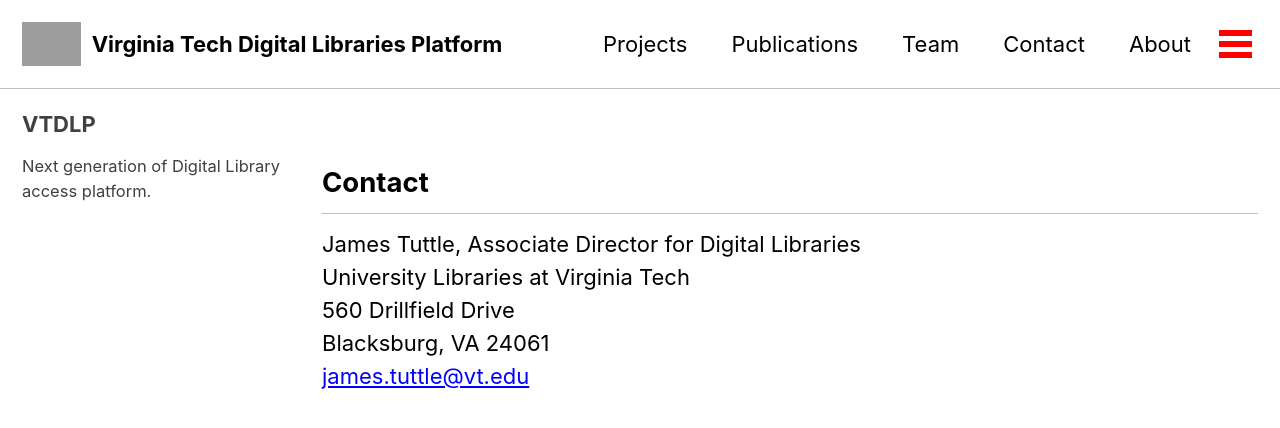
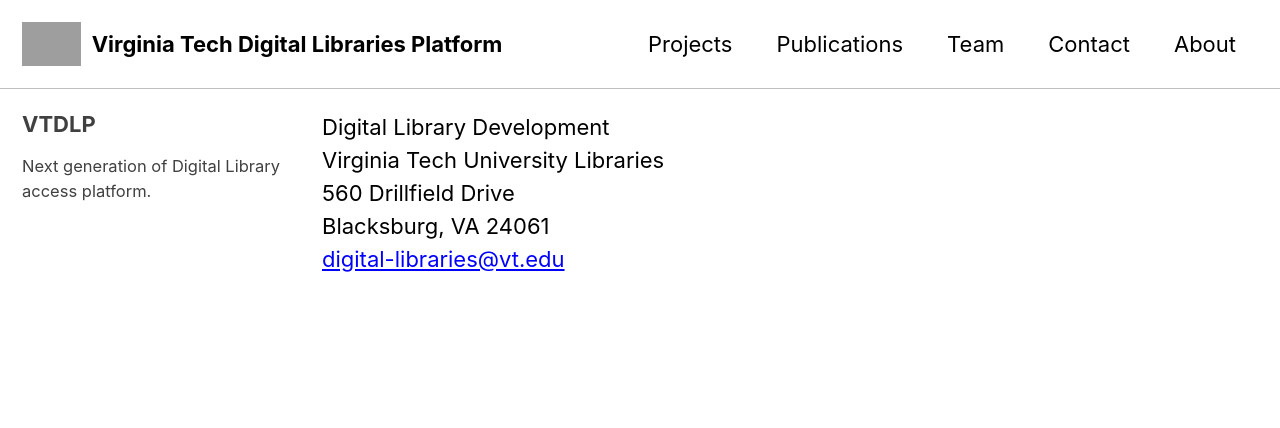
Before and after one commit to vt-digital-libraries-platform/vt-digital-libraries-platform.github.io, a Jekyll site: the page built from contact/index.md, in a window 1280 px wide and 900 px high. Shown: the top 428 px of the window. Built offline with Jekyll 4.4.1, drawn with Linux system fonts in a browser that asks for light colours; cached includes are drawn as plain includes; nearby versions of some CDN libraries; grey boxes are pictures that could not be loaded.

Commit message:
Updated contact info &  Tingting's email, removed quickstart link and duplicate headings on page

```diff
--- a/_data/navigation.yml
+++ b/_data/navigation.yml
@@ -10,8 +10,6 @@
     url: /contact/
   - title: "About"
     url: /about/
-  - title: "Quick-Start"
-    url: https://mmistakes.github.io/minimal-mistakes/docs/quick-start-guide/
 
 
   # - title: "Sample Posts"
--- a/contact/index.md
+++ b/contact/index.md
@@ -4,10 +4,8 @@
 author_profile: true
 ---
 
-## Contact
-
-James Tuttle, Associate Director for Digital Libraries
-University Libraries at Virginia Tech
+Digital Library Development
+Virginia Tech University Libraries
 560 Drillfield Drive
 Blacksburg, VA 24061
-<james.tuttle@vt.edu>
+<digital-libraries@vt.edu>
```
Also changed, not shown: about/index.md (+0 -2 lines), projects/index.md (+0 -2 lines), publications/index.md (+0 -2 lines), team/index.md (+1 -3 lines).
